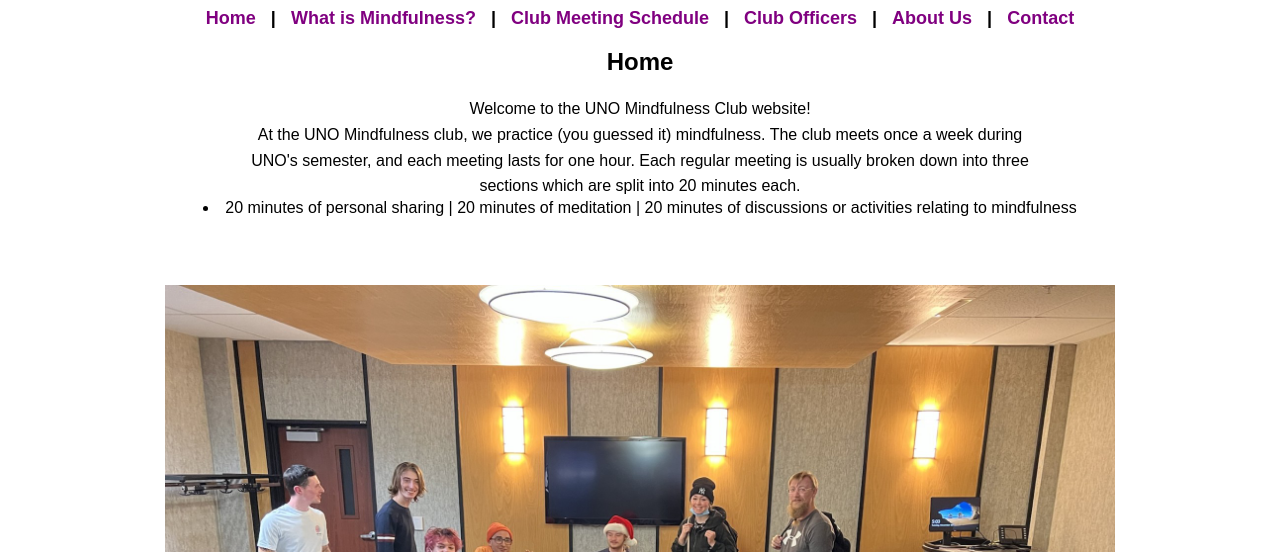
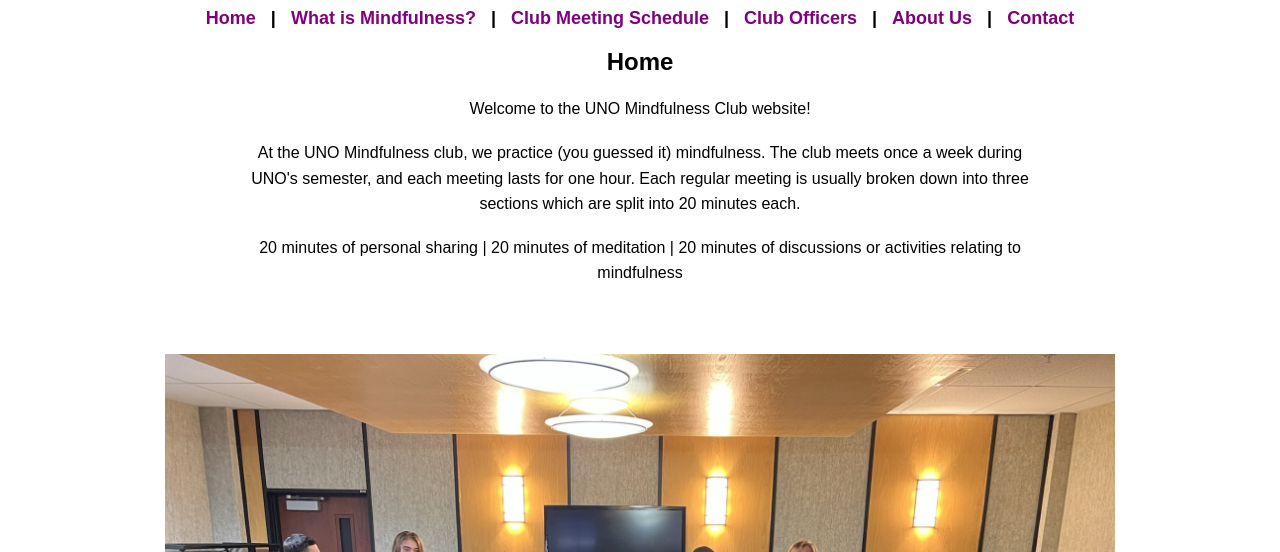
Before and after one commit to BuddhaJon/Mindfulness-Club, a plain HTML site: page index.html in a window 1280 px wide. Shown: the part 548-1100 px from the top of the page. Drawn offline with Linux system fonts and the light colour scheme.

Commit message:
Update index.html

```diff
--- a/index.html
+++ b/index.html
@@ -24,12 +24,16 @@
   <section id="home">
     <h2>Home</h2>
     <p>Welcome to the UNO Mindfulness Club website!</p>
+      <br>
     <p>
       At the UNO Mindfulness club, we practice (you guessed it) mindfulness.
       The club meets once a week during UNO's semester, and each meeting lasts for one hour.
       Each regular meeting is usually broken down into three sections which are split into 20 minutes each.
+    </p>
+      <br>
+      <p>
+      20 minutes of personal sharing | 20 minutes of meditation | 20 minutes of discussions or activities relating to mindfulness
       </p>
-      <li>20 minutes of personal sharing | 20 minutes of meditation | 20 minutes of discussions or activities relating to mindfulness</li>
     <br>
     <img src="images/meeting.jpg" alt="Mindfulness club meeting" class="responsive-image" width="950px" height="700px">
     <br>
@@ -63,7 +67,7 @@
     <h2>Club Officers</h2>
     <p>Meet our club officers. Jonathan, pictured below, is the club president, cofounder, and codeveloper of this website.
       Jonathan is an IT innovation major who is pursuing a career in tech. He enjoys going for long walks, traveling, learning new tech skills,
-    and playing video games. He has years of experience practicing meditation, particularly in the tradition of Vietnamese Monk Thich Nhat Hanh. One of </p>
+    and playing video games. He has years of experience practicing meditation, particularly in the tradition of Vietnamese Monk Thich Nhat Hanh.</p>
     <br>
     <img src="images/selfie.jpg" alt="Jonathan" class="responsive-image" width="750px" height="1000px">
     <br>
```
